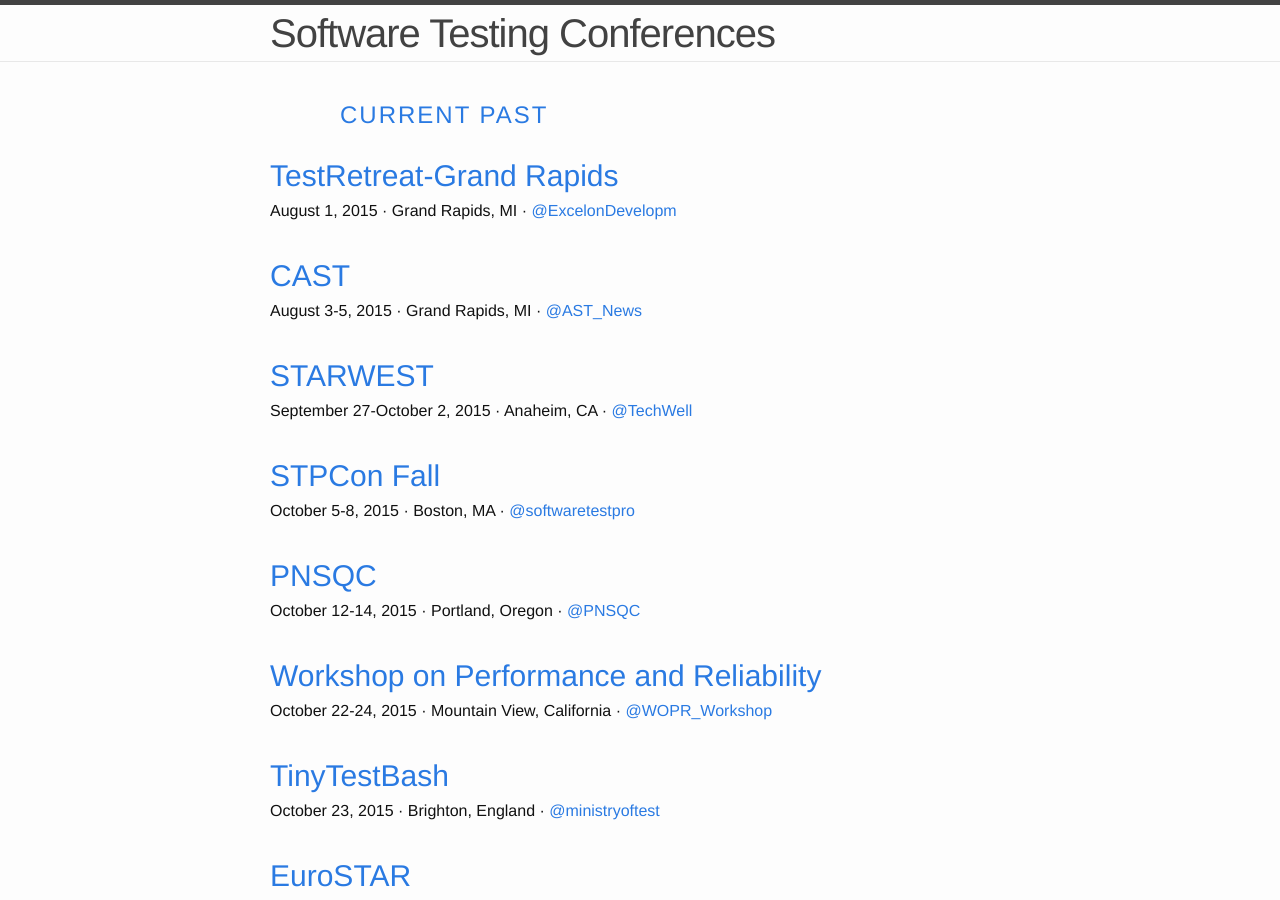
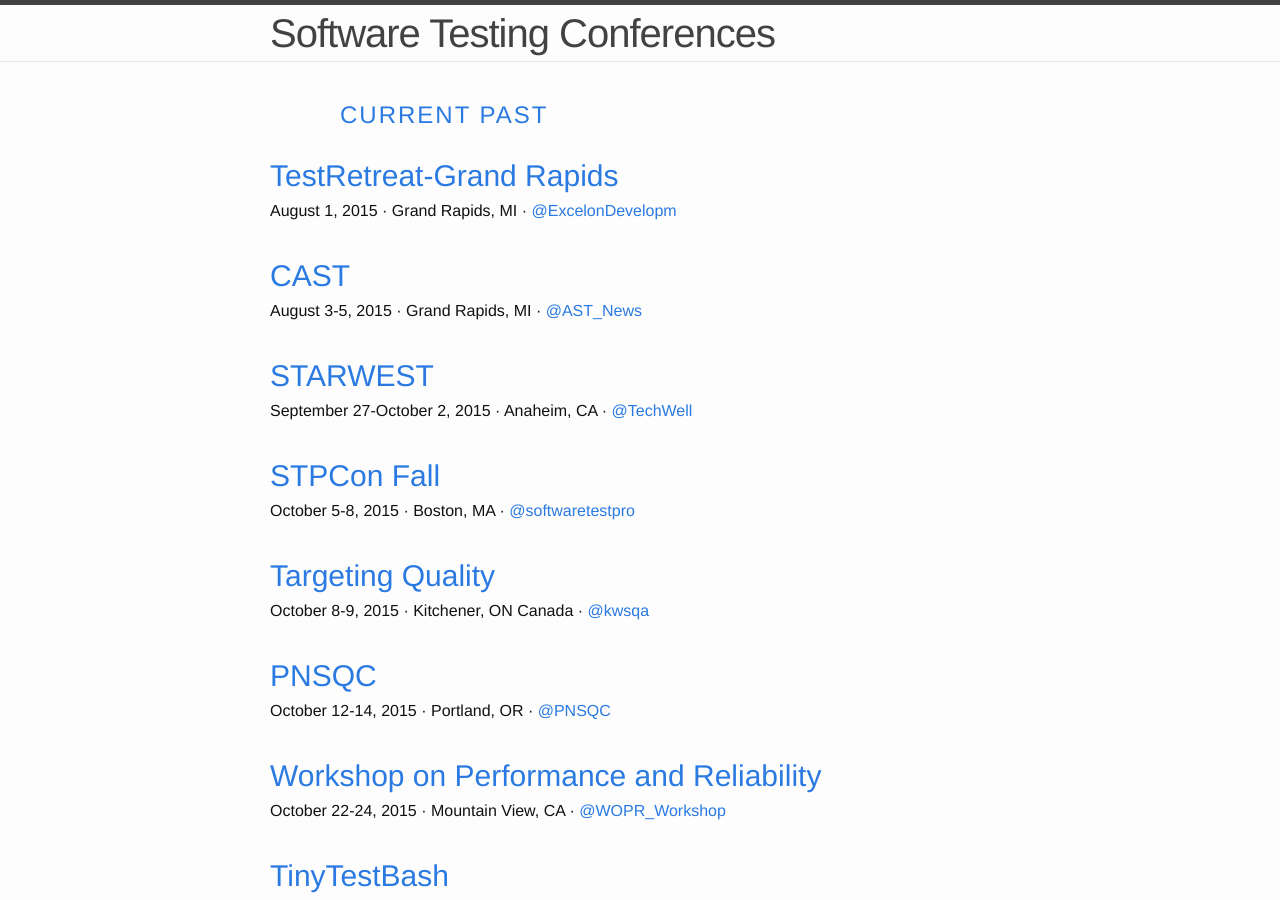
Before and after one commit to TestingConferences/testingconferences.github.io, a Jekyll site: the page built from index.html, in a window 1280 px wide and 900 px high. Built offline with Jekyll 4.4.1, drawn with Linux system fonts in a browser that asks for light colours.

Commit message:
Targeting Quality conference

```diff
--- a/_data/current.yml
+++ b/_data/current.yml
@@ -26,8 +26,14 @@
   cfp_phrase: Call for Proposals is Open
   cfp_date: "May 15, 2015"
 
+- name: Targeting Quality
+  location: Kitchener, ON Canada
+  dates: "October 8-9, 2015"
+  url: http://kwsqa.org/conference/
+  twitter: kwsqa
+
 - name: PNSQC
-  location: Portland, Oregon
+  location: Portland, OR
   dates: "October 12-14, 2015"
   url: http://www.pnsqc.org/2015-conference/
   twitter: PNSQC
@@ -36,7 +42,7 @@
   cfp_date: "May, 2015"
 
 - name: Workshop on Performance and Reliability
-  location: Mountain View, California
+  location: Mountain View, CA
   dates: "October 22-24, 2015"
   url: http://www.performance-workshop.org/wopr24/
   twitter: WOPR_Workshop
```
